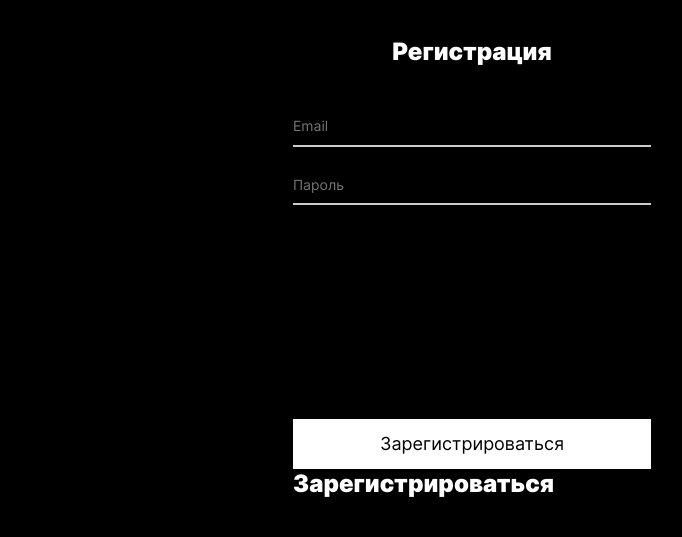
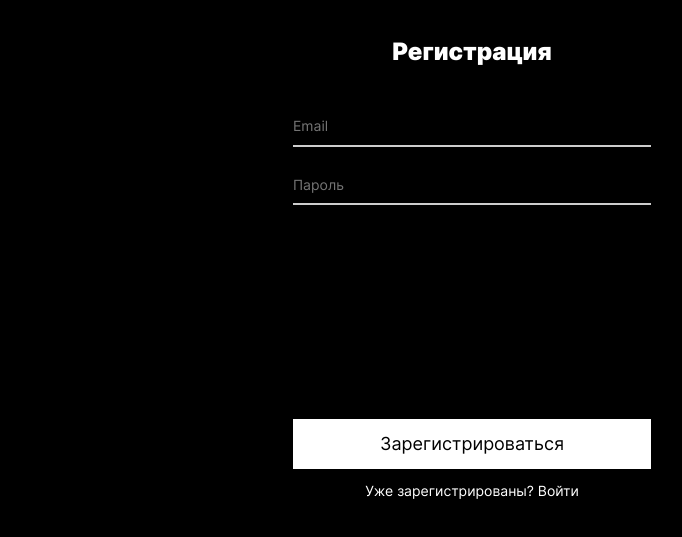
Before and after one commit to alexandra-dav/mesto-react, a React app: page /sing-up in a window 1280 px wide. Shown: the part 123-660 px from the top of the page, without its empty margins (168-850 px from the left). Built offline with nearby package versions, Linux system fonts and the light colour scheme; no server answers.

Commit message:
register

```diff
--- /dev/null
+++ b/src/blocks/register/__link/register__link.css
@@ -0,0 +1,7 @@
+.register__link {
+  font-weight: 400px;
+  font-size: 14px;
+  text-align: center;
+  color: rgba(255, 255, 255, 1);
+  text-decoration: none;
+}
--- /dev/null
+++ b/src/blocks/register/__login-link/register__login-link.css
@@ -0,0 +1,3 @@
+.register__login-link{
+  margin: 0;
+}
--- a/src/components/Login.js
+++ b/src/components/Login.js
@@ -1,6 +1,6 @@
 import React from "react";
 
-export function Login() {
+export default function Login() {
   return (
     <div className="register">
       <h2 className="register__title">Вход</h2>
@@ -33,7 +33,7 @@ export function Login() {
               maxLength="200"
               required
             />
-            <span className="loginName-error"></span>
+            <span className="loginPass-error"></span>
           </fieldset>
 
         <button aria-label="submit" className="register__button" type="submit">
--- a/src/components/Register.js
+++ b/src/components/Register.js
@@ -1,6 +1,7 @@
 import React from "react";
+import { Link } from "react-router-dom";
 
-export function Register() {
+function Register() {
   return (
     <div className="register">
       <h2 className="register__title">Регистрация</h2>
@@ -39,10 +40,16 @@ export function Register() {
         <button aria-label="submit" className="register__button" type="submit">
           Зарегистрироваться
         </button>
-        <p className="register__title">
-            Зарегистрироваться
+        <div>
+            <p className="register__link">
+                Уже зарегистрированы? <Link to="/sing-in" className="register__link">
+             Войти
+          </Link>
             </p>
+
+        </div>
       </form>
     </div>
   );
 }
+export default Register;
--- a/src/index.css
+++ b/src/index.css
@@ -13,6 +13,8 @@
 @import url(./blocks/register/__input/register__input.css);
 @import url(./blocks/register/__fieldset/register__fieldset.css);
 @import url(./blocks/register/__form/register__form.css);
+@import url(./blocks/register/__login-link/register__login-link.css);
+@import url(./blocks/register/__link/register__link.css);
 
 @import url(./blocks/profile/profile.css);
 @import url(./blocks/profile/__avatar/profile__avatar.css);
```
Also changed, not shown: src/components/App.js (+10 -6 lines), build/asset-manifest.json, build/index.html, build/static/js/main.2c63eb8a.js.LICENSE.txt (renamed from build/static/js/main.d4453406.js.LICENSE.txt), 9 other files. Lines whose indentation alone changed are shown as unchanged.
